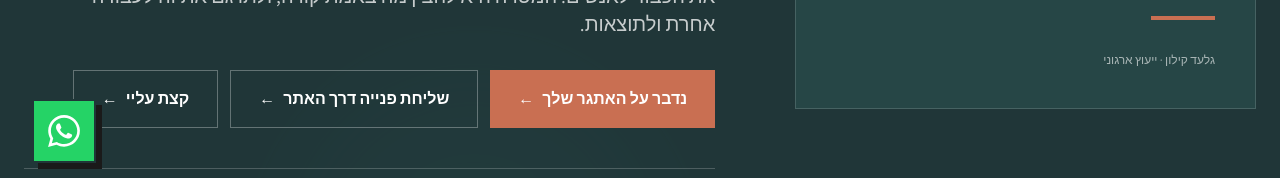
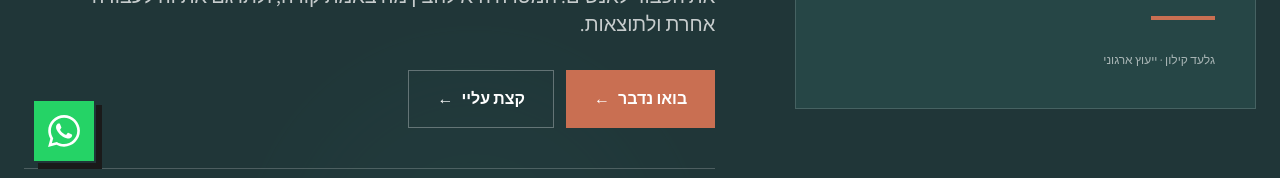
Before and after one commit to gkilon/gilad-kilon-AI, a React (Vite) app: page / in a window 1280 px wide. Shown: the part 605-783 px from the top of the page. Built offline with nearby package versions, Linux system fonts and the light colour scheme; no server answers; the database is empty.

Commit message:
Standardize contact calls to action on landing page

```diff
--- a/components/Landing.tsx
+++ b/components/Landing.tsx
@@ -112,8 +112,7 @@ const Landing: React.FC<LandingProps> = ({ onEnterTool }) => {
               כבר יותר מעשרים שנה אני עובד עם מנהלים וארגונים על התפתחות, עבודת צוות, שותפויות ושינויים. אני אומר את הדברים ישר, גם כשלא נוח, בלי הצגות ובלי לאבד את הכבוד לאנשים. המטרה היא להבין מה באמת קורה, ולתרגם את זה לעבודה אחרת ולתוצאות.
             </p>
             <div className="flex flex-col sm:flex-row gap-3 mt-8">
-              <a href="https://wa.me/972526417512" target="_blank" rel="noopener noreferrer" className="inline-flex items-center justify-center px-7 py-4 bg-brand-touch text-white font-bold hover:bg-brand-gold hover:text-brand-dark transition-colors">נדבר על האתגר שלך <Arrow /></a>
-              <Link to="/contact" className="inline-flex items-center justify-center px-7 py-4 border border-white/30 font-bold hover:bg-white hover:text-brand-dark transition-colors">שליחת פנייה דרך האתר <Arrow /></Link>
+              <Link to="/contact" className="inline-flex items-center justify-center px-7 py-4 bg-brand-touch text-white font-bold hover:bg-brand-gold hover:text-brand-dark transition-colors">בואו נדבר <Arrow /></Link>
               <button onClick={() => onEnterTool('about')} className="inline-flex items-center justify-center px-7 py-4 border border-white/30 font-bold hover:bg-white hover:text-brand-dark transition-colors">קצת עליי <Arrow /></button>
             </div>
             <div className="mt-10 pt-5 border-t border-white/20 flex flex-wrap gap-x-7 gap-y-3 text-sm text-white/65">
@@ -161,7 +160,7 @@ const Landing: React.FC<LandingProps> = ({ onEnterTool }) => {
 
     <section className="bg-brand-dark text-white">
       <div className="max-w-7xl mx-auto px-6 py-16 md:py-20 grid md:grid-cols-[0.8fr_1.2fr] gap-10 md:gap-16 items-center">
-        <div><p className="text-xs font-bold tracking-[0.18em] text-brand-touch mb-4">אפשר להתחיל משיחה</p><h2 className="text-3xl md:text-5xl font-black leading-tight">מה אתם רוצים לקדם?</h2><p className="mt-5 text-lg text-white/65 leading-relaxed">אפשר להתחיל משאלה, מיעד או ממשהו שצריך להשתנות. נחשוב יחד מה הצעד הנכון.</p><div className="flex flex-wrap gap-3 mt-8"><a href="https://wa.me/972526417512" target="_blank" rel="noopener noreferrer" className="inline-flex px-7 py-4 bg-brand-touch text-white font-bold hover:bg-white hover:text-brand-dark transition-colors">לתיאום שיחה <Arrow /></a><Link to="/contact" className="inline-flex px-7 py-4 border border-white/30 font-bold hover:bg-white hover:text-brand-dark transition-colors">טופס פנייה <Arrow /></Link></div></div>
+        <div><p className="text-xs font-bold tracking-[0.18em] text-brand-touch mb-4">אפשר להתחיל משיחה</p><h2 className="text-3xl md:text-5xl font-black leading-tight">מה אתם רוצים לקדם?</h2><p className="mt-5 text-lg text-white/65 leading-relaxed">אפשר להתחיל משאלה, מיעד או ממשהו שצריך להשתנות. נחשוב יחד מה הצעד הנכון.</p><div className="flex flex-wrap gap-3 mt-8"><Link to="/contact" className="inline-flex px-7 py-4 bg-brand-touch text-white font-bold hover:bg-white hover:text-brand-dark transition-colors">בואו נדבר <Arrow /></Link></div></div>
         <div><p className="text-xs font-bold tracking-[0.14em] text-white/45 mb-4">או לתאר את האתגר ולקבל כיוון ראשוני</p><SmartSearchDark /></div>
       </div>
     </section>
```
